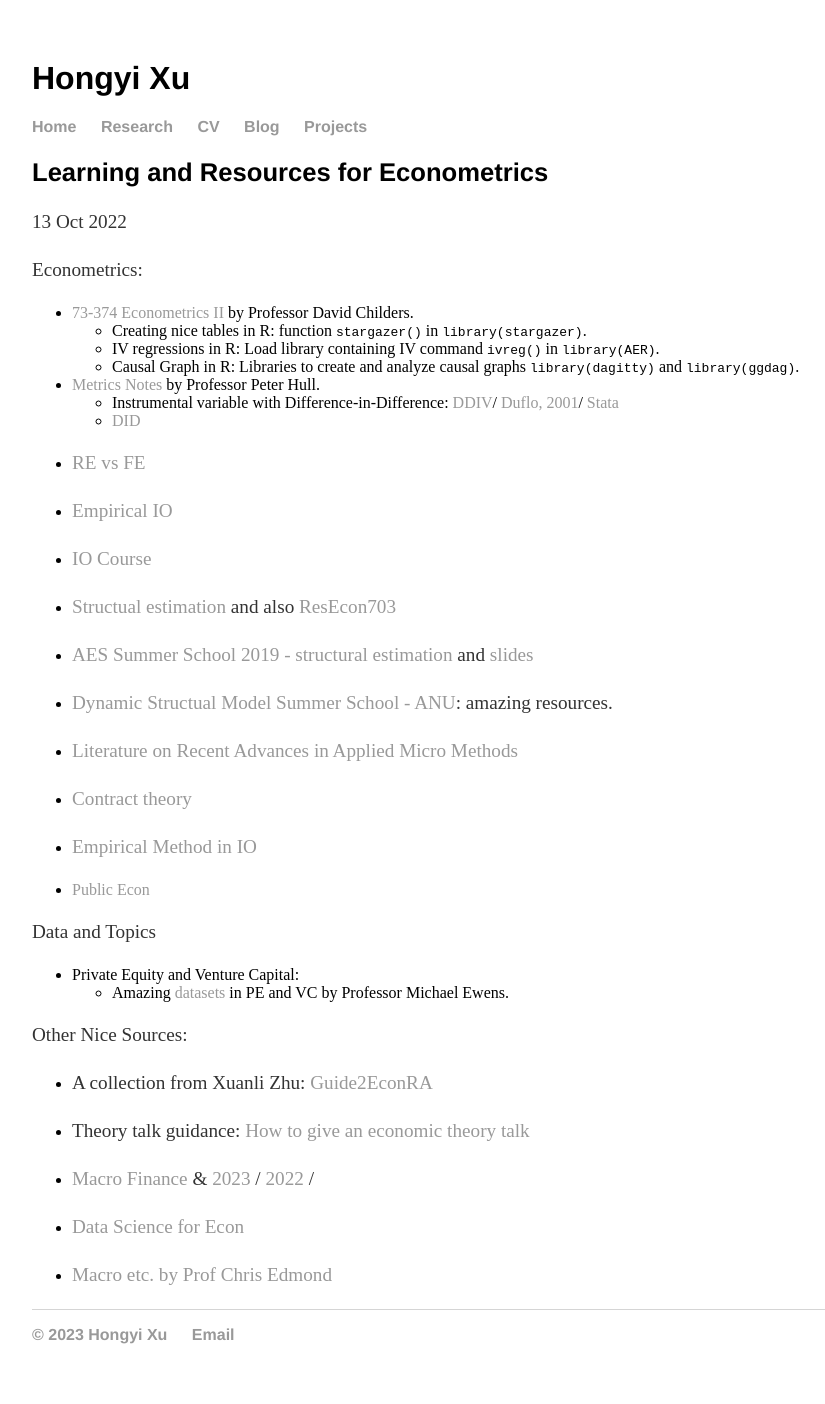
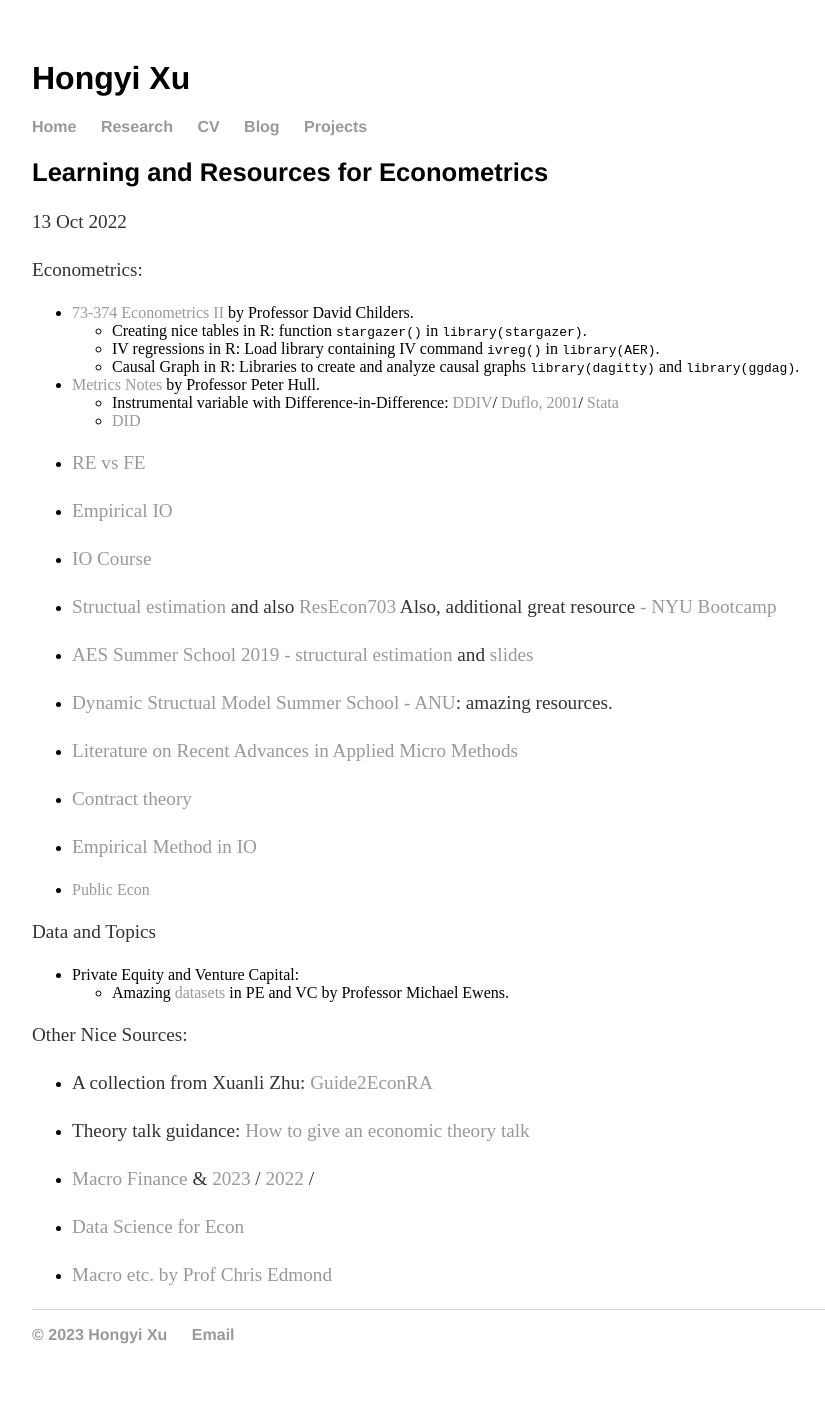
Before and after one commit to hongyileoxu/hongyileoxu.github.io, a Jekyll site: the page built from _posts/2022-10-13-great-resources.md, in a window 1280 px wide. Shown: the whole page, without its empty margins (160-985 px from the left). Built offline with Jekyll 4.4.1, drawn with Linux system fonts in a browser that asks for light colours.

Commit message:
Update 2022-10-13-great-resources.md
Add Economics 413R from NYU Bootcamp 2013.

```diff
--- a/_posts/2022-10-13-great-resources.md
+++ b/_posts/2022-10-13-great-resources.md
@@ -21,6 +21,7 @@ Econometrics:
 -	[IO Course](https://chrisconlon.github.io/index.html)
 
 -	[Structual estimation](https://github.com/drewvankuiken/drewvankuiken.github.io/tree/66e4f3174774fa3dc966473d31e1053a29b2efa4/files/helpful_materials/lyman_slides/Re%20_Choosing_classes) and also [ResEcon703](https://github.com/woerman/ResEcon703/blob/70d8332c30cfa7c6654ab19a5821137f0865e1d9/readme.md)
+	Also, additional great resource [- NYU Bootcamp](https://byumcl.bitbucket.io/bootcamp2013/economics.html)
 
 -   [AES Summer School 2019 - structural estimation](https://www.accountingtheory.org/members) and [slides](https://www.accountingtheory.org/2019-summer-school)
 
```
